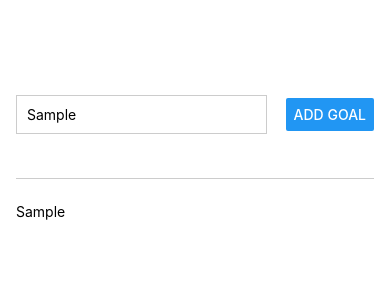
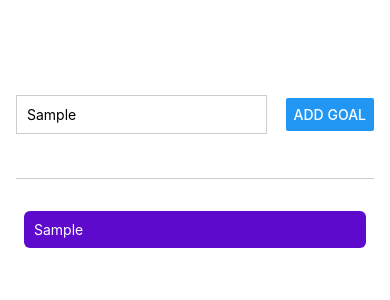
Before and after one commit to ghanayemomar/ReactNative, a React Native app: screen / in a window 390 px wide. Both pictures are taken after typing "Sample" into the empty fields and a click on the button "ADD GOAL". Shown: the top 300 px of the page. Built offline with nearby package versions, Linux system fonts and the light colour scheme.

Commit message:
24. iOS & Android Styling Differences

```diff
--- a/App.js
+++ b/App.js
@@ -3,6 +3,7 @@
 
 export default function App() {
   const [enteredGoalText, setEnteredGoalText] = useState("");
+
   const [courseGoals, setCourseGoals] = useState([]);
 
   function goalInputHandler(enteredText) {
@@ -14,7 +15,6 @@
       ...currentCourseGoals,
       enteredGoalText,
     ]);
-    console.log(courseGoals);
   }
 
   return (
@@ -29,7 +29,9 @@
       </View>
       <View style={styles.goalsContainer}>
         {courseGoals.map((goal) => (
-          <Text key={goal}>{goal}</Text>
+          <View style={styles.goalItem} key={goal}>
+            <Text style={styles.goalText}>{goal}</Text>
+          </View>
         ))}
       </View>
     </View>
@@ -61,4 +63,13 @@
   goalsContainer: {
     flex: 5,
   },
+  goalItem: {
+    margin: 8,
+    padding: 10,
+    borderRadius: 6,
+    backgroundColor: "#5e0acc",
+  },
+  goalText: {
+    color: "white",
+  },
 });
```
